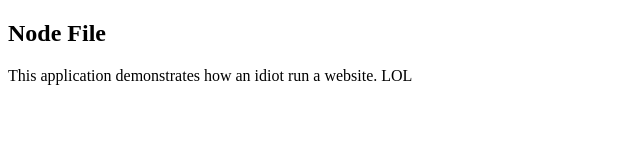
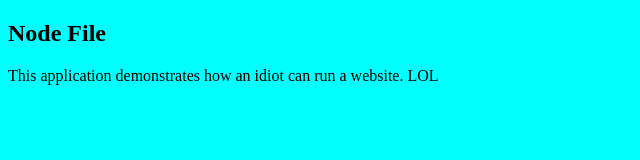
Before and after one commit to Boycey63/node_jb, a website: page index.html in a window 1280 px wide. Shown: the whole page, without its empty margins (0-640 px from the left). Drawn offline with Linux system fonts and the light colour scheme.

Commit message:
Yet another silly commit

```diff
--- a/index.html
+++ b/index.html
@@ -6,10 +6,10 @@
     </title>
   <head/>
 
-  <body>
+  <body style = "background-color:aqua">
     <h2>
       Node File
     </h2>
-    <p>This application demonstrates how an idiot run a website. LOL</p>
+    <p>This application demonstrates how an idiot can run a website. LOL</p>
   </body>
 </html>
```
